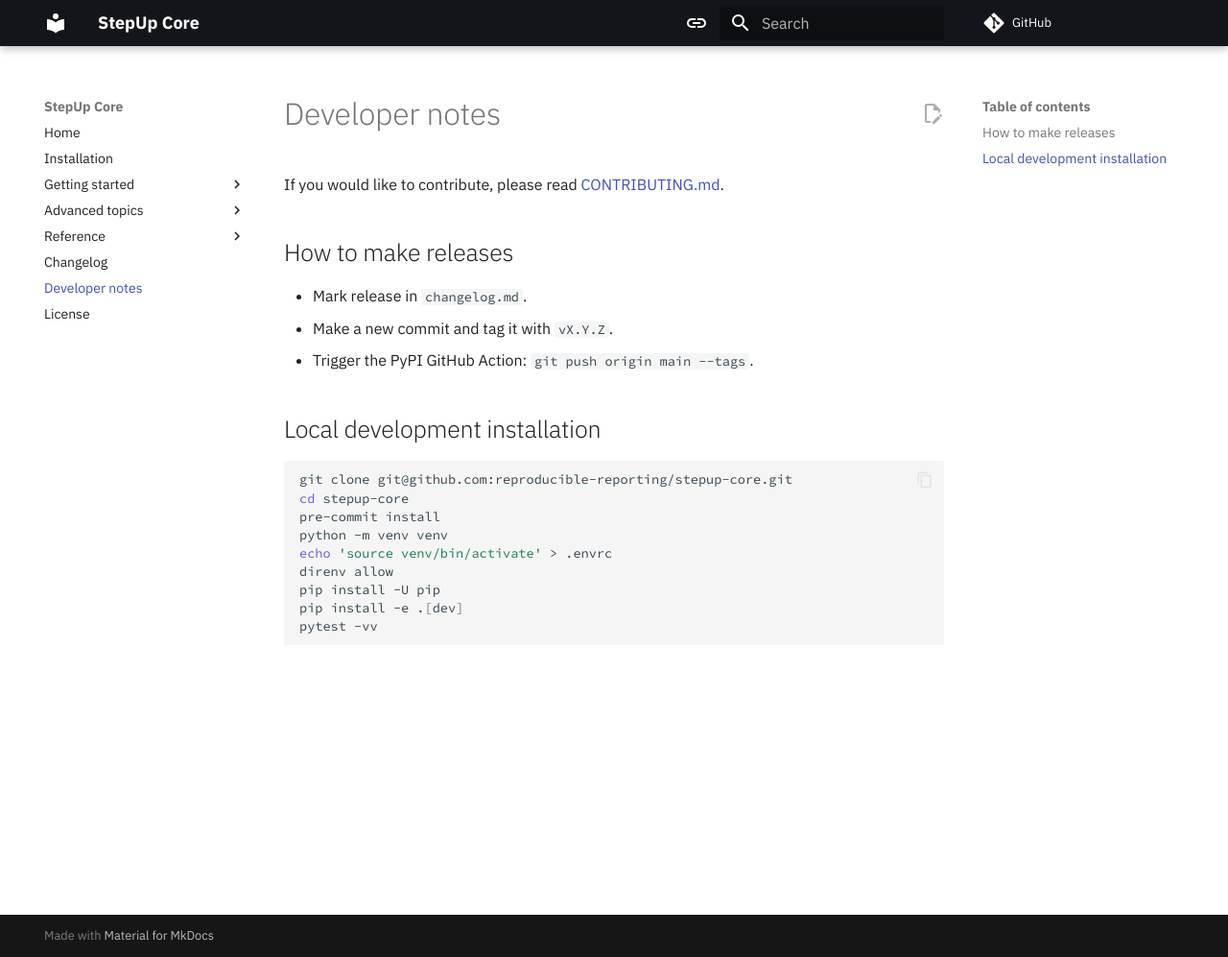
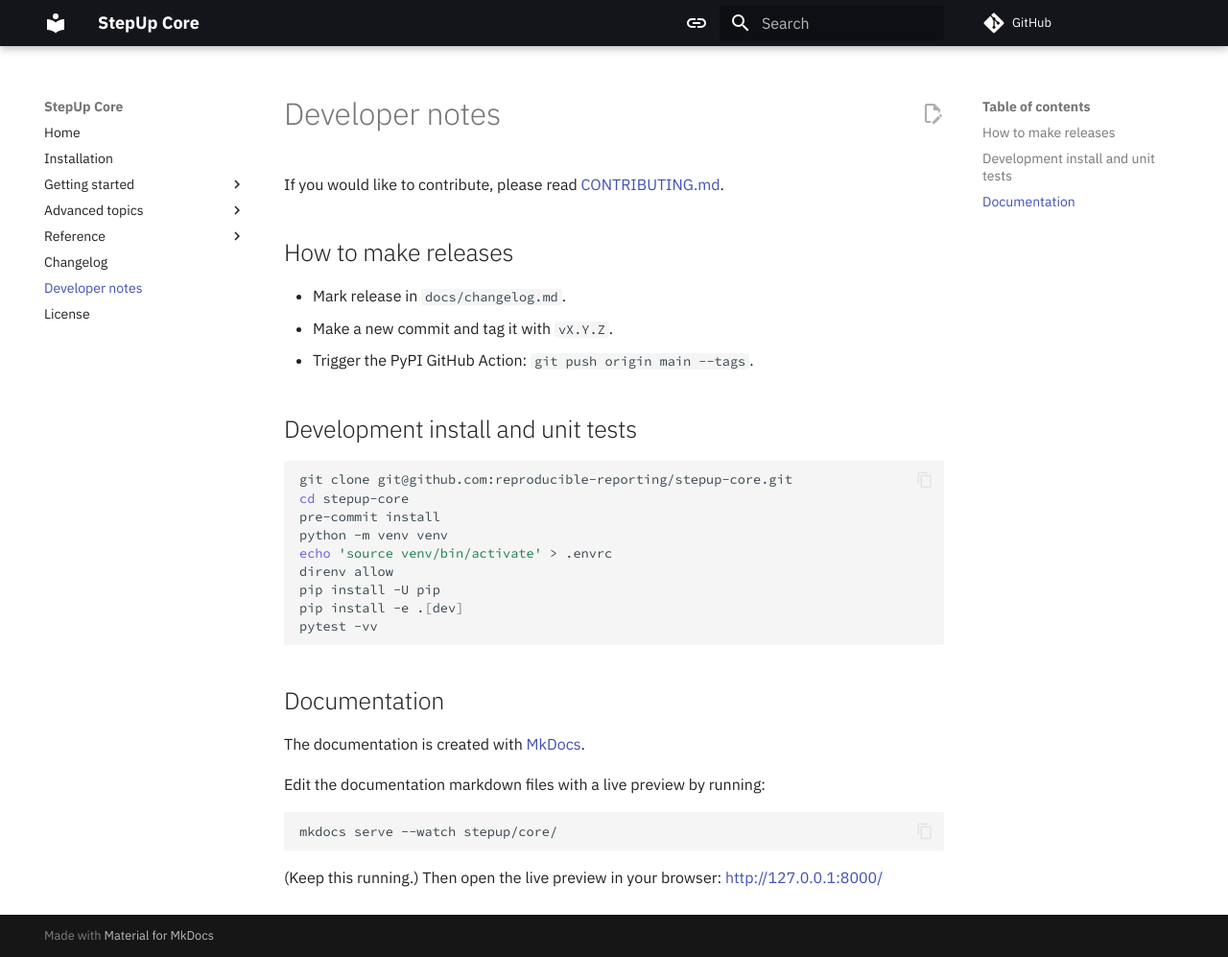
Before and after one commit to reproducible-reporting/stepup-core, an MkDocs documentation site: the page built from docs/development.md, in a window 1280 px wide and 997 px high. Shown: the whole window at 96% size. Built offline with MkDocs 1.6.1 and Material for MkDocs 9.7.7, drawn with Linux system fonts in a browser that asks for light colours; comment, search, counter and statistics services are not loaded.

Commit message:
Document how to edit documentation

````diff
--- a/docs/development.md
+++ b/docs/development.md
@@ -2,14 +2,15 @@
 
 If you would like to contribute, please read [CONTRIBUTING.md](https://github.com/reproducible-reporting/.github/blob/main/CONTRIBUTING.md).
 
+
 ## How to make releases
 
-- Mark release in `changelog.md`.
+- Mark release in `docs/changelog.md`.
 - Make a new commit and tag it with `vX.Y.Z`.
 - Trigger the PyPI GitHub Action: `git push origin main --tags`.
 
 
-## Local development installation
+## Development install and unit tests
 
 ```bash
 git clone git@github.com:reproducible-reporting/stepup-core.git
@@ -22,3 +23,17 @@
 pip install -e .[dev]
 pytest -vv
 ```
+
+
+## Documentation
+
+The documentation is created with [MkDocs](https://www.mkdocs.org/).
+
+Edit the documentation markdown files with a live preview by running:
+
+```bash
+mkdocs serve --watch stepup/core/
+```
+
+(Keep this running.)
+Then open the live preview in your browser: [http://127.0.0.1:8000/](http://127.0.0.1:8000/)
````
Also changed, not shown: docs/getting_started/script_single/stdout.txt (added, +13 -0 lines), 1 other file.
